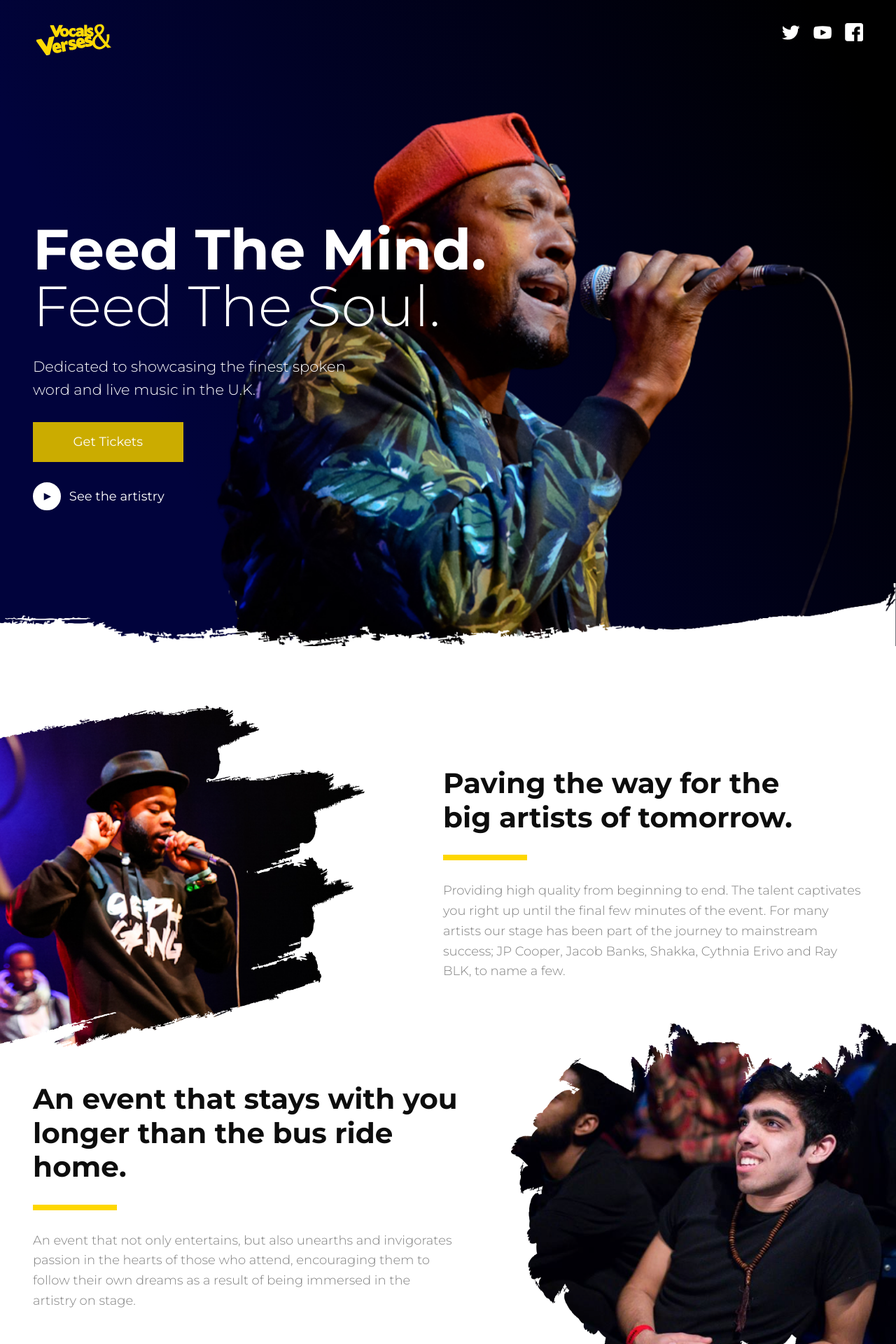
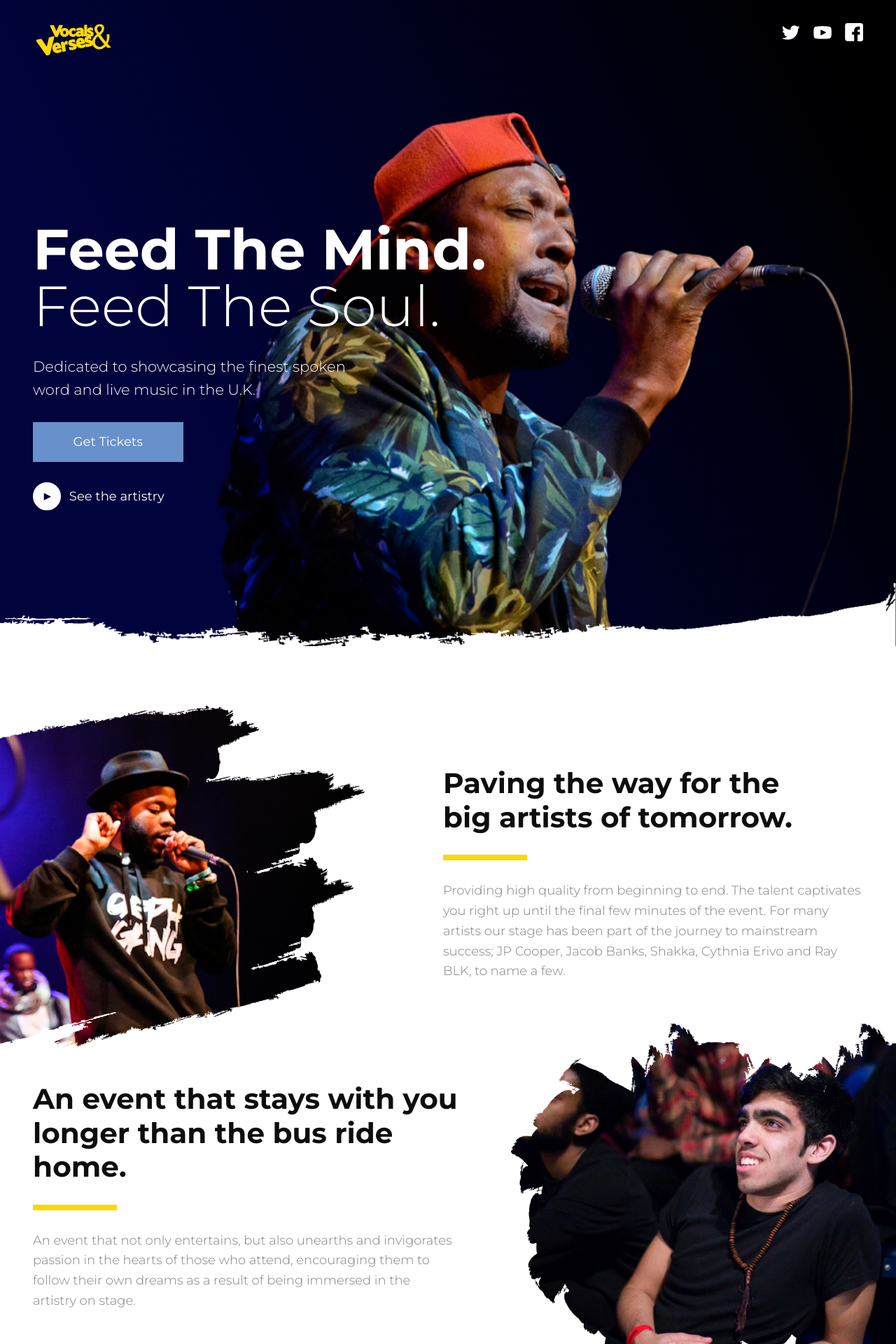
Before and after one commit to LloydBennett/vocalsandverses, a Jekyll site: the page built from index.html, in a window 1280 px wide. Shown: the top 1920 px of the page at 70% size. Built offline with Jekyll 4.4.1, drawn with Linux system fonts in a browser that asks for light colours.

Commit message:
changed colour of buttons and made grid max-width smaller

```diff
--- a/_sass/globals/_grid.scss
+++ b/_sass/globals/_grid.scss
@@ -5,7 +5,7 @@
   margin-right: auto;
   margin-left: auto;
   width: 95%;
-  max-width: 1800px;
+  max-width: 1600px;
 
   @media #{$small-mobile-breakpoint} {
     padding-right: 0;
--- a/vocalsandverses.css
+++ b/vocalsandverses.css
@@ -479,7 +479,7 @@ li {
   margin-right: auto;
   margin-left: auto;
   width: 95%;
-  max-width: 1800px; }
+  max-width: 1600px; }
   .container::before, .container::after {
     content: "";
     display: table;
@@ -1208,13 +1208,19 @@ footer {
 
 .btn {
   border-radius: 0;
+  border: none;
   color: white;
-  border: none;
-  text-align: center;
   cursor: pointer;
   display: inline-block;
-  font-weight: 400; }
+  text-align: center;
+  background-color: #6890CA;
+  font-weight: 400;
+  -webkit-transition: background-color 300ms ease;
+  transition: background-color 300ms ease; }
   .btn:hover {
+    background-color: #3B5070;
+    -webkit-transition: background-color 300ms ease;
+    transition: background-color 300ms ease;
     text-decoration: none; }
   .btn:focus {
     outline: none; }
@@ -1222,25 +1228,11 @@ footer {
     margin-left: 3.2rem; }
 
 .btn-lrg {
-  padding: 0.8rem 3.2rem;
-  background-color: #cbac00;
-  -webkit-transition: background 300ms ease;
-  transition: background 300ms ease; }
-  .btn-lrg:hover {
-    -webkit-transition: background-color 300ms ease;
-    transition: background-color 300ms ease;
-    background-color: #988100; }
+  padding: 0.8rem 3.2rem; }
 
 .btn-sml {
   padding: 0.8rem 1.6rem;
-  font-size: 0.888em;
-  background-color: #6890CA;
-  -webkit-transition: background-color 300ms ease;
-  transition: background-color 300ms ease; }
-  .btn-sml:hover {
-    background-color: #3B5070;
-    -webkit-transition: background-color 300ms ease;
-    transition: background-color 300ms ease; }
+  font-size: 0.888em; }
 
 .play-btn {
   display: inline-block;
```
Also changed, not shown: _sass/modules/_buttons.scss (+9 -19 lines), 4 other files.
